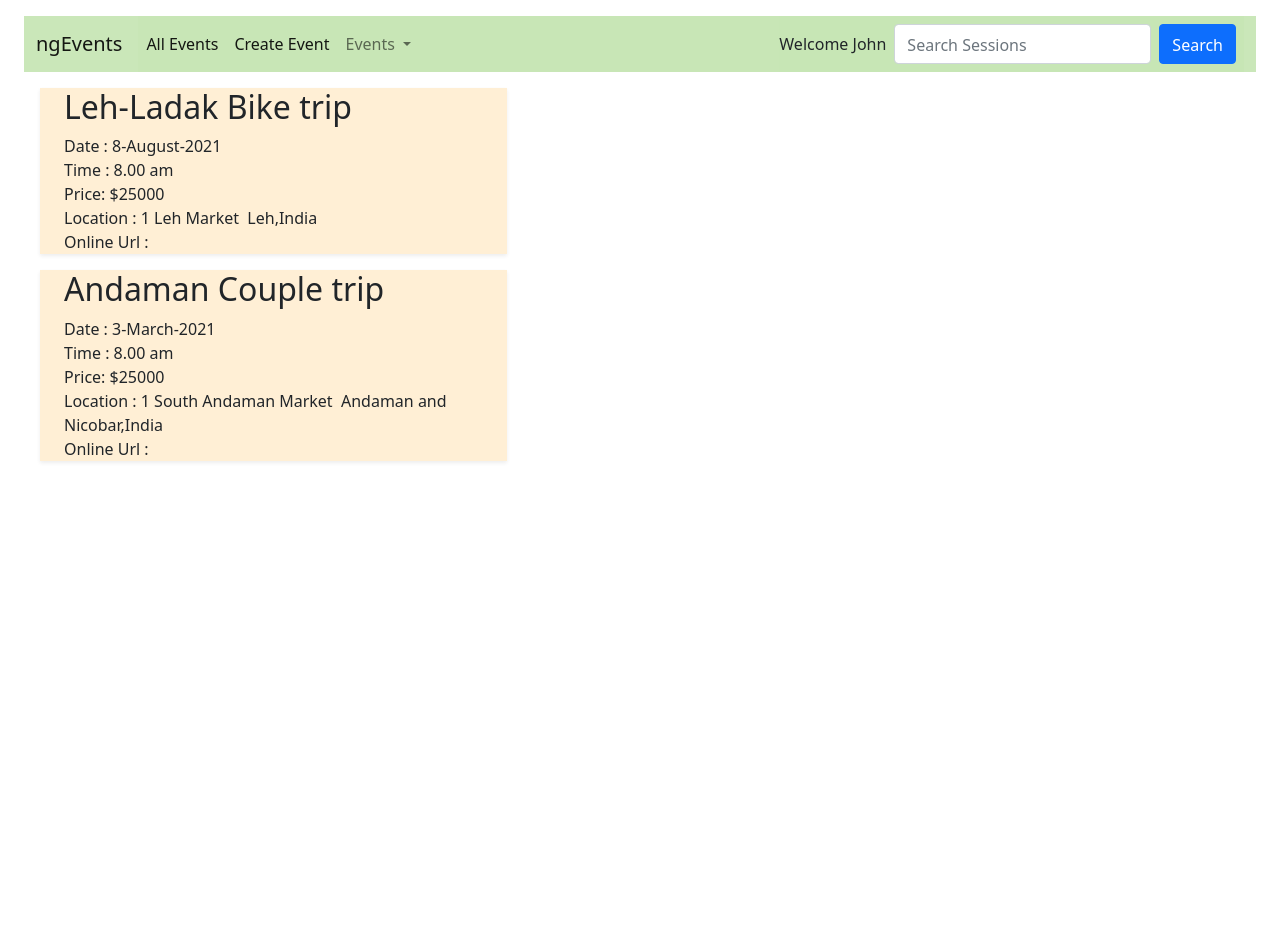
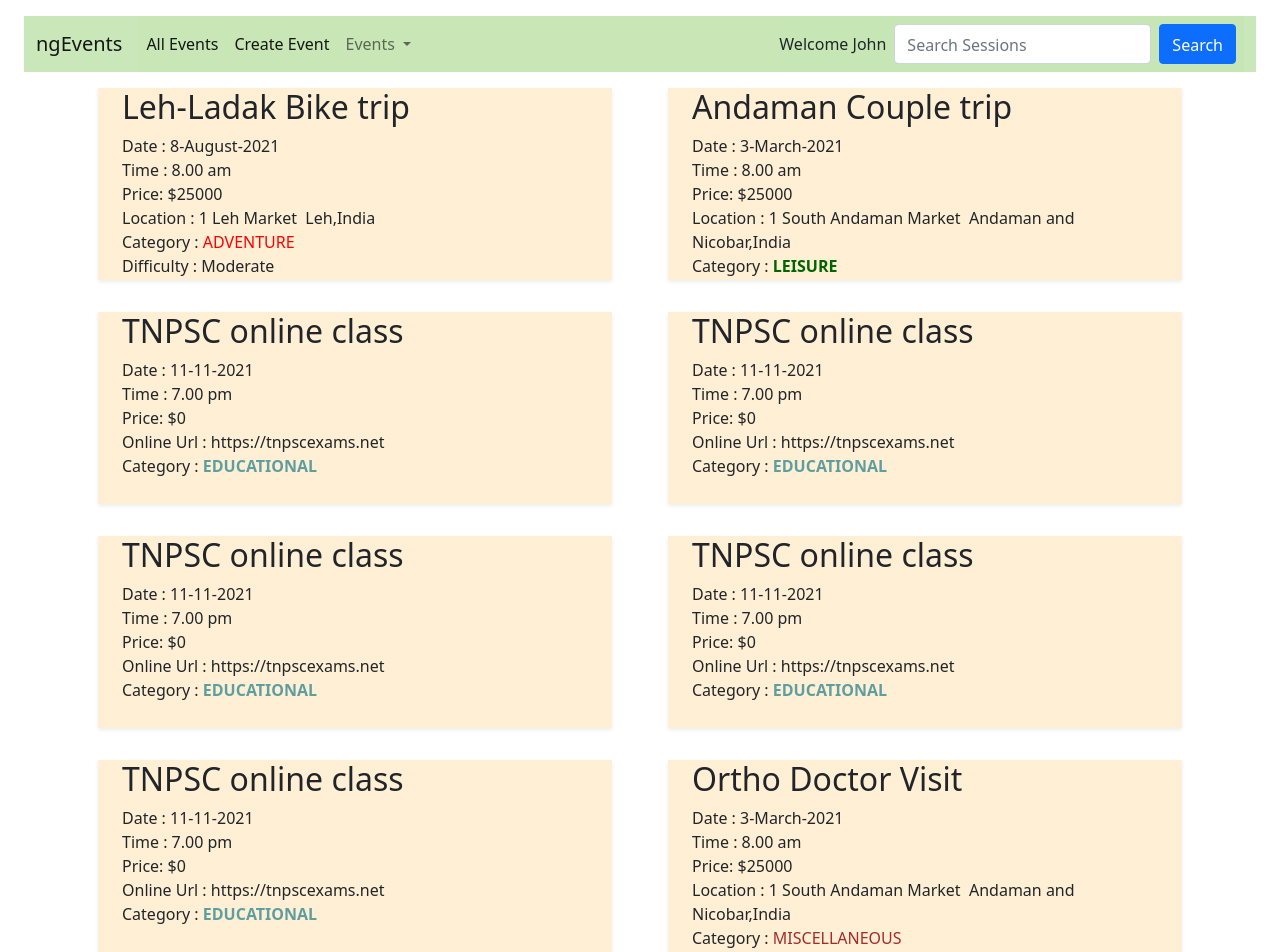
Before and after one commit to Thiyagaa/ng-fundamendals, an Angular app: page / in a window 1280 px wide. Shown: the top 952 px of the page. Before the commit the page ends 800 px from the top, so only its background shows below. Built offline with nearby package versions, Linux system fonts and the light colour scheme.

Commit message:
Changes for adding css based on condition

```diff
--- a/src/app/event-list/event-list.component.html
+++ b/src/app/event-list/event-list.component.html
@@ -1,4 +1,4 @@
-<div>
+<div class="container">
         <!--passing data between components-->
         <!-- <app-event-thumbnail (eventEmitter)= "handleChildClick($event)"  [event]="eventlist"></app-event-thumbnail> -->
         <!--
@@ -9,8 +9,8 @@
         <button class="btn-primary" (click)="thumbnail.fooHandler()">Foo me</button>
         -->
         <div class="row">
-                <div class="col-md-5">
-        <app-event-thumbnail class="event-thumbnail" *ngFor="let event of eventlist" [event]="event"></app-event-thumbnail>
-        </div>
+                <div class="col-md-6 event-thumbnail" *ngFor="let event of eventlist">
+                        <app-event-thumbnail class="well" [event]="event"></app-event-thumbnail>
+                </div>
         </div>
 </div>
--- a/src/app/event-list/event-list.component.ts
+++ b/src/app/event-list/event-list.component.ts
@@ -22,7 +22,10 @@ export class EventListComponent implements OnInit {
       "city" : "Leh",
       "country": "India",
       "province": "Ladakh"
-    }
+
+    },
+    "eventType": "Adventure",
+    "difficulty": "Moderate"
   },{
     "id": 2,
     "name" : "Andaman Couple trip",
@@ -34,7 +37,63 @@ export class EventListComponent implements OnInit {
       "city" : "Andaman and Nicobar",
       "country": "India",
       "province": "South Andaman"
-    }
+    },
+    "eventType": "Leisure",
+    "difficulty": "Easy"
+  },{
+    "id": 3,
+    "name" : "TNPSC online class",
+    "date" : "11-11-2021",
+    "time" : "7.00 pm",
+    "price" : 0,
+    "onlineUrl" : "https://tnpscexams.net",
+    "eventType": "Educational"
+  },{
+    "id": 4,
+    "name" : "TNPSC online class",
+    "date" : "11-11-2021",
+    "time" : "7.00 pm",
+    "price" : 0,
+    "onlineUrl" : "https://tnpscexams.net",
+    "eventType": "Educational"
+  },{
+    "id": 5,
+    "name" : "TNPSC online class",
+    "date" : "11-11-2021",
+    "time" : "7.00 pm",
+    "price" : 0,
+    "onlineUrl" : "https://tnpscexams.net",
+    "eventType": "Educational"
+  },{
+    "id": 6,
+    "name" : "TNPSC online class",
+    "date" : "11-11-2021",
+    "time" : "7.00 pm",
+    "price" : 0,
+    "onlineUrl" : "https://tnpscexams.net",
+    "eventType": "Educational"
+  },{
+    "id": 7,
+    "name" : "TNPSC online class",
+    "date" : "11-11-2021",
+    "time" : "7.00 pm",
+    "price" : 0,
+    "onlineUrl" : "https://tnpscexams.net",
+    "eventType": "Educational"
+  },{
+    "id": 8,
+    "name" : "Ortho Doctor Visit",
+    "date" : "3-March-2021",
+    "time" : "8.00 am",
+    "price" : 25000,
+    "location": {
+      "address": "1 South Andaman Market",
+      "city" : "Andaman and Nicobar",
+      "country": "India",
+      "province": "South Andaman"
+    },
+    "eventType": "Checkup",
+    "difficulty": "NA"
   }
 ]
 
--- a/src/app/event-thumbnail/event-thumbnail.component.css
+++ b/src/app/event-thumbnail/event-thumbnail.component.css
@@ -3,4 +3,21 @@
     padding-right: 1.5rem;
     margin: 1rem;
     background-color: papayawhip;
+    height: 12rem;
 }
+.adventure{
+    color: red;
+}
+.leisure{
+    color:darkgreen;
+}
+.educational{
+    color:cadetblue;
+}
+.miscellaneous{
+    color: brown;
+}
+
+.bold{
+    font-weight: bold ;
+}
--- a/src/app/event-thumbnail/event-thumbnail.component.html
+++ b/src/app/event-thumbnail/event-thumbnail.component.html
@@ -1,15 +1,25 @@
-<div class="well hoverwell thumbnail event-thumbnail shadow-sm">
+<div class="well hoverwell thumbnail event-thumbnail shadow-sm align-items-center">
     <h2>{{event?.name}}</h2>
     <div>Date : {{event?.date}} </div>
     <div>Time : {{event?.time}} </div>
     <div>Price: ${{event?.price}} </div>
-    <div>
-        <span> Location : {{event?.location.address}} </span>
+    <div *ngIf="event?.location">
+        <span> Location : {{event?.location?.address}} </span>
         <span>&nbsp;</span>
-        <span class="pad-left">{{event?.location.city}},{{event.location.country}}</span>
+        <span class="pad-left">{{event?.location?.city}},{{event?.location?.country}}</span>
     </div>
-    <div>
+    <div *ngIf="event?.onlineUrl">
         <span> Online Url : {{event?.onlineUrl}}</span>
+    </div>
+    <div *ngIf="event?.eventType">
+        <div [ngSwitch]="event?.eventType">
+            <span>Category : </span>
+            <span [class.adventure]="event?.eventType === 'Adventure'" *ngSwitchCase="'Adventure'">ADVENTURE</span>
+            <span [ngClass]="{educational:event?.eventType === 'Educational',bold:event?.eventType === 'Educational'}" *ngSwitchCase="'Educational'">EDUCATIONAL</span>
+            <span [class]="getEventTypeStyles()" *ngSwitchCase="'Leisure'">LEISURE</span>
+            <span [class.miscellaneous]="event?.eventType !== undefined" *ngSwitchDefault>MISCELLANEOUS</span>
+        </div>
+        <span [hidden]='event?.eventType !== "Adventure"'>Difficulty : {{event?.difficulty}}</span>
     </div>
     <!--passing data between components-->
     <!-- <button class="btn btn-primary" (click)="handleClickEvent()" >Click !!!</button> -->
--- a/src/app/event-thumbnail/event-thumbnail.component.ts
+++ b/src/app/event-thumbnail/event-thumbnail.component.ts
@@ -33,4 +33,23 @@ export class EventThumbnailComponent implements OnInit {
   fooHandler = () => {console.log("foo")}
 
   */
+
+  getEventTypeStyles(){
+    const isLeisure =  this.event?.eventType === 'Leisure'
+    return {leisure:isLeisure,bold:isLeisure}
+  }
+
+  getEventTypeClassAsString(){
+    if(this.event?.eventType === 'Educational'){
+      return "educational bold"
+    }
+    return ""
+  }
+
+  getEventTypeClassAsStringArray(){
+    if(this.event?.eventType === 'Educational'){
+      return ['educational','bold']
+    }
+    return []
+  }
 }
```
